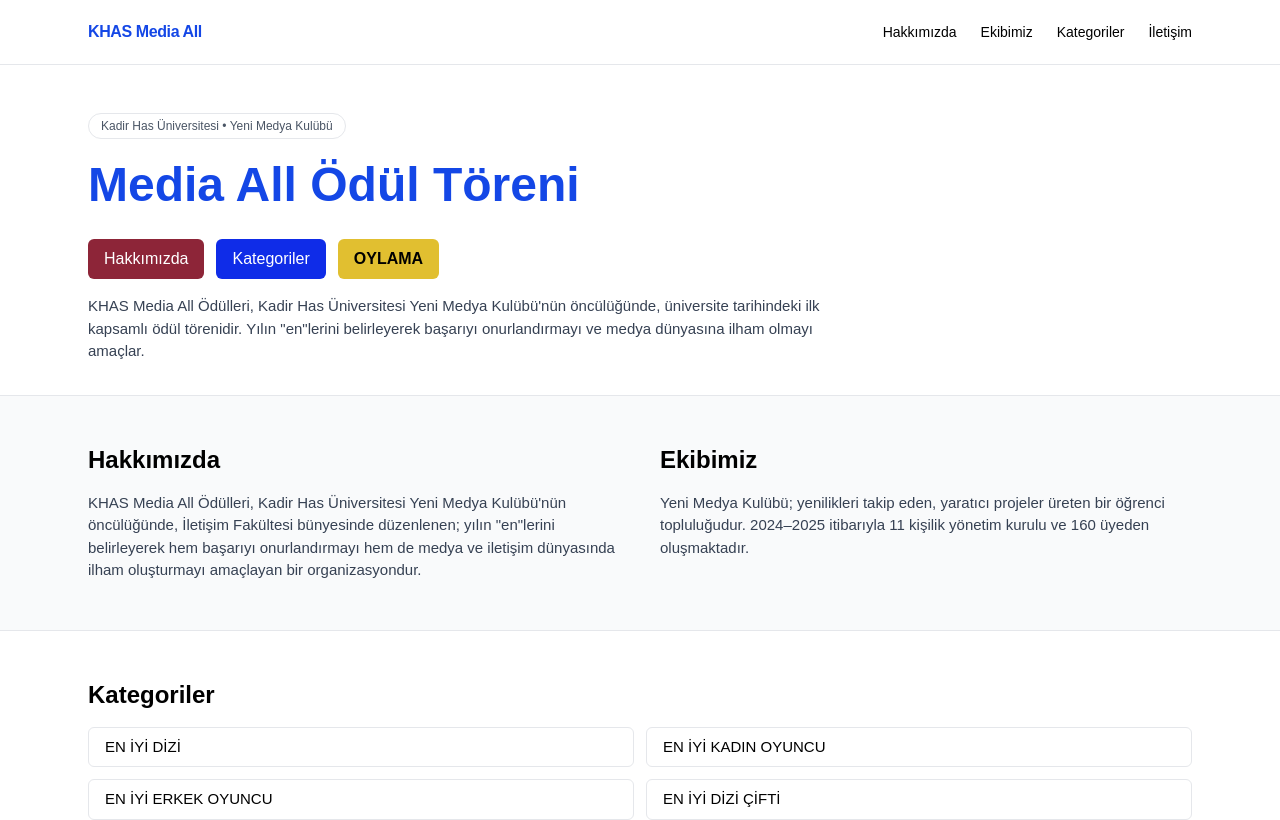
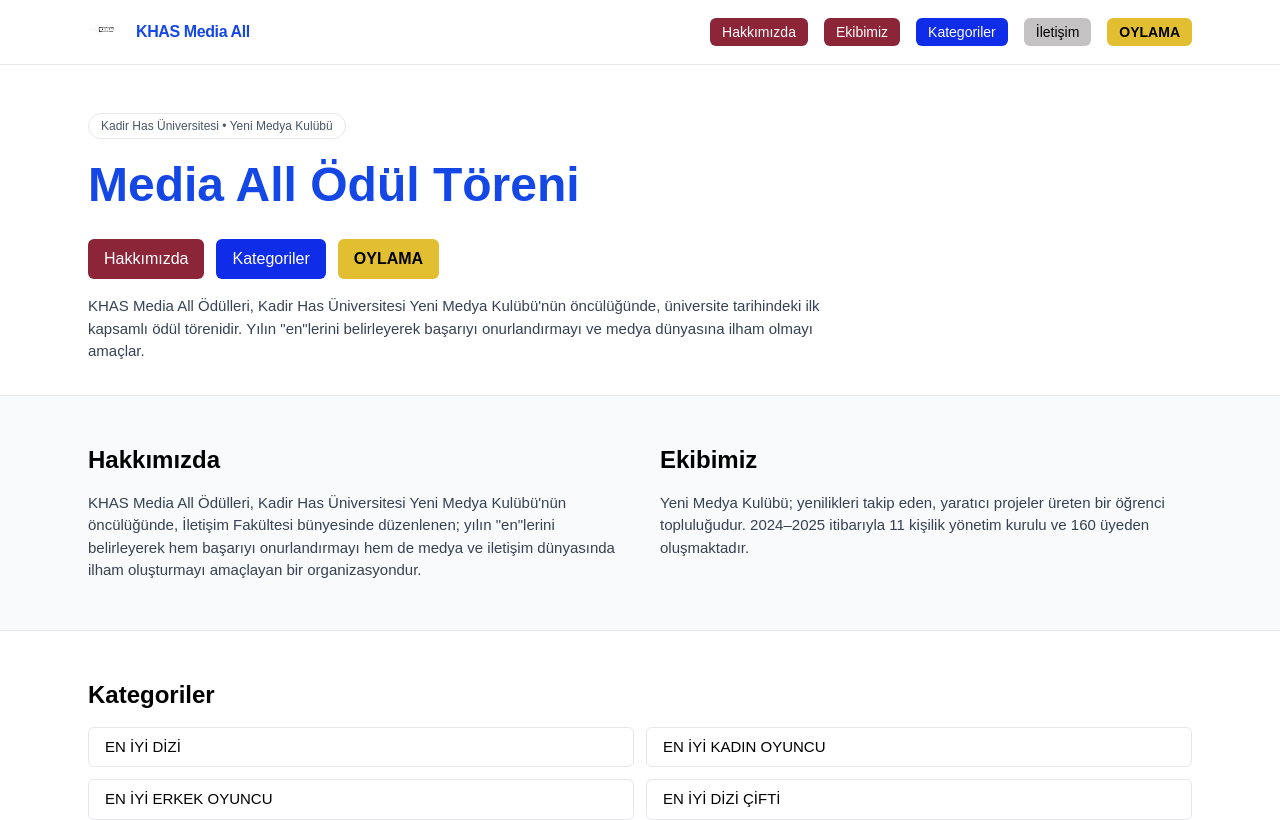
Before and after one commit to DogukanYK/kulup-sitesi, a Next.js app: page / in a window 1280 px wide. Shown: the top 820 px of the page. Built offline with nearby package versions, Linux system fonts and the light colour scheme.

Commit message:
fix: correct JSX return

```diff
--- a/src/components/Navbar.tsx
+++ b/src/components/Navbar.tsx
@@ -1,4 +1,5 @@
 "use client";
+import Image from "next/image";
 import Link from "next/link";
 import { usePathname } from "next/navigation";
 import { useState } from "react";
@@ -18,24 +19,29 @@
   return (
     <header className="sticky top-0 z-40 bg-white/95 backdrop-blur border-b border-gray-200">
       <div className="max-w-6xl mx-auto h-16 px-6 flex items-center justify-between">
-        <Link href="/" className="font-semibold tracking-tight text-blue-700">
-          KHAS Media All
+       <Link href="/" className="flex items-center gap-2">
+         <Image src="/Kulup-logo-beyaz.png" alt="KHAS Media All" width={40} height={40} />
+          <span className="font-semibold tracking-tight text-blue-700">KHAS Media All</span>
         </Link>
 
         {/* Desktop */}
-        <nav className="hidden md:flex gap-6 text-sm">
-          {nav.map((item) => (
-            <Link
-              key={item.href}
-              href={item.href}
-              className={`hover:text-blue-700 ${
-                isActive(item.href) ? "text-blue-700" : "text-black"
-              }`}
-            >
-              {item.label}
-            </Link>
-          ))}
-        </nav>
+        <nav className="hidden md:flex gap-4 text-sm">
+  <Link href="/hakkimizda" className="px-3 py-1 rounded-md bg-[#8D2538] text-white hover:bg-[#731d2d]">
+    Hakkımızda
+  </Link>
+  <Link href="/ekibimiz" className="px-3 py-1 rounded-md bg-[#8D2538] text-white hover:bg-[#731d2d]">
+    Ekibimiz
+  </Link>
+  <Link href="/kategoriler" className="px-3 py-1 rounded-md bg-[#0F2CE8] text-white hover:bg-[#0d26c7]">
+    Kategoriler
+  </Link>
+  <Link href="/iletisim" className="px-3 py-1 rounded-md bg-[#C4C2C2] text-black hover:bg-[#a7a5a5]">
+    İletişim
+  </Link>
+  <Link href="/oylama" className="px-3 py-1 rounded-md bg-[#E1BF30] text-black hover:bg-[#caa628] font-semibold">
+    OYLAMA
+  </Link>
+</nav>
 
         {/* Mobile toggle */}
         <button
```
Also changed, not shown: public/Kulup-logo-beyaz.png (added).
